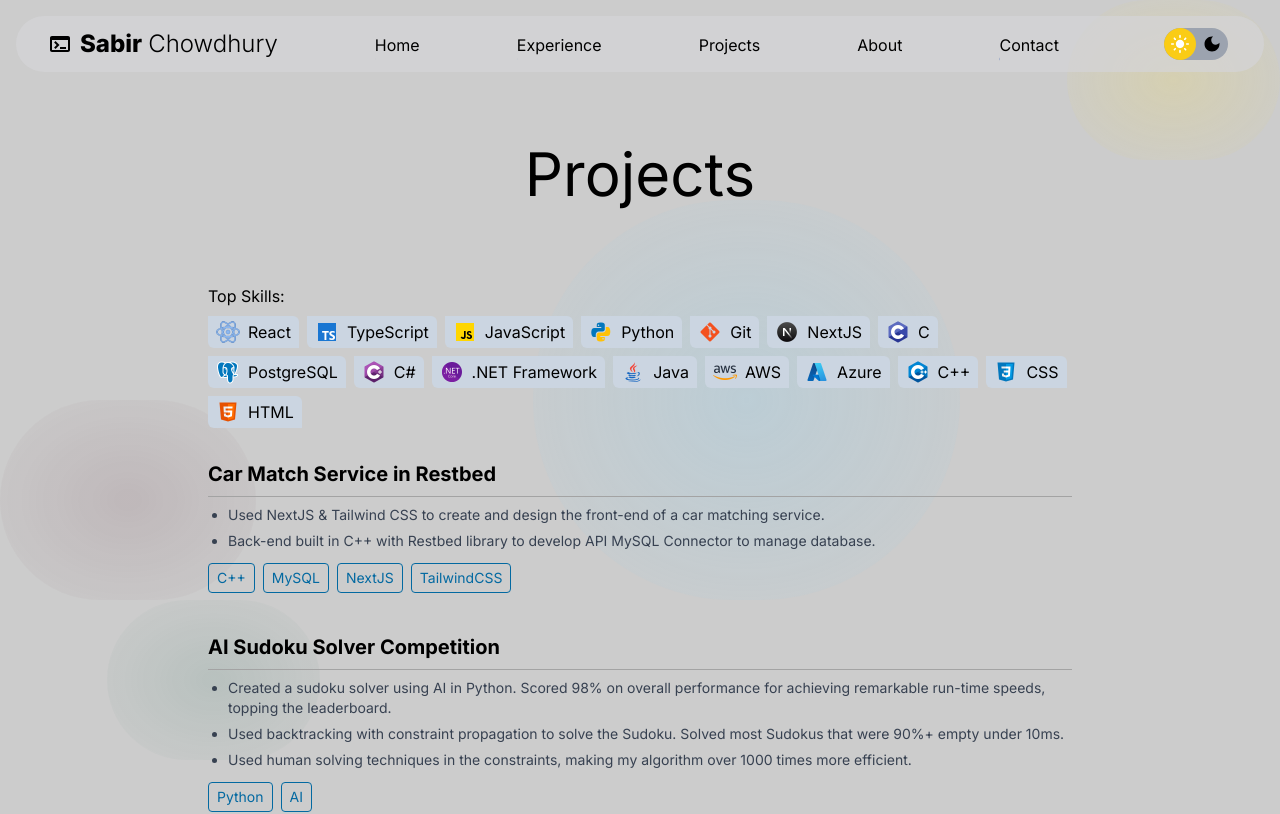
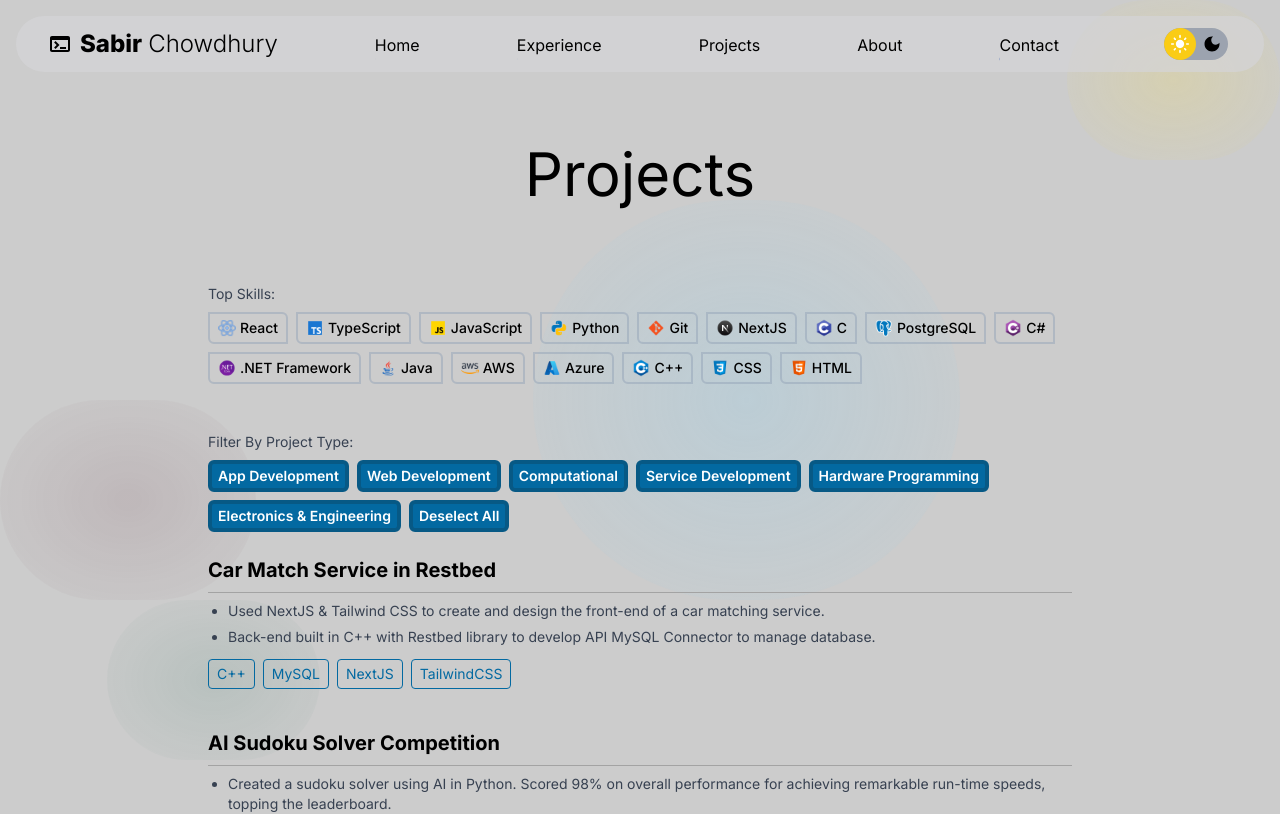
Before and after one commit to sabirchowdhury/portfolio-website, a Next.js app: page /projects in a window 1280 px wide. Shown: the top 814 px of the page. Built offline with nearby package versions, Linux system fonts and the light colour scheme.

Commit message:
add filter

```diff
--- a/app/projects/_content/projects.ts
+++ b/app/projects/_content/projects.ts
@@ -1,13 +1,15 @@
 import { techs } from "@/utils/techs";
 
 export enum projectTypes {
-  App = "App development",
-  Web = "Web development",
+  App = "App Development",
+  Web = "Web Development",
   Computational = "Computational",
-  Service = "Service development",
-  Hardware = "Hardware",
-  Electonics = "Electronics",
+  Service = "Service Development",
+  Hardware = "Hardware Programming",
+  Electonics = "Electronics & Engineering",
 }
+
+export type projectTypeKeys = keyof typeof projectTypes;
 
 const projects = [
   {
@@ -107,8 +109,8 @@ const projects = [
       "Assessed the completeness of my team's work with server tests and conducted continuity tests.",
     ],
     techs: [],
-    extras: ["Electronics", "Hardware", "Networks", "Network Topologies"],
-    type: [projectTypes.Electonics, projectTypes.Hardware],
+    extras: ["Electronics", "Networks", "Network Topologies"],
+    type: [projectTypes.Electonics],
   },
   {
     heading: "CPU Design with VGA Output on an ALU",
--- a/app/projects/page.tsx
+++ b/app/projects/page.tsx
@@ -4,13 +4,15 @@ import Heading from "@/components/Heading";
 import NavButton from "@/components/NavButton/NavButton";
 import useMounted from "@/utils/useMounted";
 import classNames from "classnames";
-import projects from "./_content/projects";
-import TechIcons from "@/utils/techIcons";
+import projects, { projectTypeKeys, projectTypes } from "./_content/projects";
+import TechIcons, { techIconKeys } from "@/utils/techIcons";
 import TechTag from "@/components/TechTag";
 import { techs } from "@/utils/techs";
 import techIcons from "@/utils/techIcons";
 import Image from "next/image";
 import ComponentInView from "@/components/ComponentInView";
+import { ComponentProps, HTMLProps, useState } from "react";
+import { FilterAltOffOutlined } from "@mui/icons-material";
 
 const topSkills = [
   techs.React,
@@ -33,12 +35,15 @@ const topSkills = [
 
 export default function Home() {
   const mounted = useMounted();
+  const [selectedProjectTypes, setSelectedProjectTypes] = useState<
+    projectTypes[]
+  >(Object.values(projectTypes));
 
-  Object.keys(TechIcons).map((item, idx) => console.log(item));
+  console.log(selectedProjectTypes);
+
   return (
-    <main className="flex flex-grow flex-col mx-auto p-4 w-full max-w-4xl">
+    <main className="flex flex-grow flex-col mx-auto p-4 w-full max-w-4xl overflow-x-clip">
       <Heading text="Projects" />
-
       {/* <div className="flex flex-wrap gap-2 gap-x-3">
         {Object.keys(TechIcons({})).map((item, idx) => (
           <div
@@ -60,25 +65,81 @@ export default function Home() {
           </div>
         ))}
       </div> */}
-      <h2 className="mb-2">Top Skills:</h2>
-      <div className="flex flex-wrap gap-2 mb-8">
+      <h2 className="mb-2 text-sm text-gray-700 dark:text-slate-400">
+        Top Skills:
+      </h2>
+      <ComponentInView
+        className="flex flex-wrap gap-2 mb-12 duration-1000 transition-opacity"
+        notViewedClass="opacity-0"
+        viewedClass="opacity-100"
+      >
         {topSkills.map((skill, idx) => (
           <div
             key={`skill-tag-${idx}`}
-            className="flex items-center gap-2 bg-slate-300 dark:bg-slate-600 py-1 px-2 rounded-md rounded-br-none rounded-tl-none"
+            className="flex items-center font-medium gap-1 text-sm border-2 border-opacity-50 border-slate-400 dark:border-slate-600 py-1 px-2 rounded-md rounded-br-none rounded-tl-none"
           >
             <Image
-              width={24}
-              height={24}
-              src={techIcons[skill as keyof typeof techIcons]}
+              width={18}
+              height={18}
+              src={techIcons[skill as techIconKeys]}
               alt={`${skill}-logo`}
             />
             {skill}
           </div>
         ))}
-      </div>
+      </ComponentInView>
 
-      {projects.map(({ heading, bulletPoints, techs, extras }, index) => (
+      <h2 className="mb-2 text-sm text-gray-700 dark:text-slate-400">
+        Filter By Project Type:
+      </h2>
+      <ComponentInView className="flex flex-wrap gap-2 mb-6">
+        {Object.values(projectTypes).map((key, filterIdx) => {
+          return (
+            <FilterButton
+              buttonText={key}
+              isSelected={selectedProjectTypes.includes(key)}
+              key={`filter-${filterIdx}`}
+              onClick={() =>
+                setSelectedProjectTypes((prev) =>
+                  !selectedProjectTypes.includes(key)
+                    ? [...prev, key]
+                    : prev.filter((prevKeys) => prevKeys !== key)
+                )
+              }
+            />
+          );
+        })}
+        <FilterButton
+          buttonText={
+            Object.values(projectTypes)
+              .map((currentKey) => selectedProjectTypes.includes(currentKey))
+              .includes(false)
+              ? "Select All"
+              : "Deselect All"
+          }
+          isSelected={
+            !Object.values(projectTypes)
+              .map((currentKey) => selectedProjectTypes.includes(currentKey))
+              .includes(false)
+          }
+          onClick={() => {
+            setSelectedProjectTypes((prev) =>
+              Object.values(projectTypes)
+                .map((currentKey) => prev.includes(currentKey))
+                .includes(false)
+                ? Object.values(projectTypes)
+                : []
+            );
+          }}
+        />
+      </ComponentInView>
+      {projects
+        .filter(({ type }) =>
+          type.find((typeToFilter) =>
+            selectedProjectTypes.includes(typeToFilter)
+          )
+        )
+        .map(({ heading, bulletPoints, techs, extras }, index) => (
           <ComponentInView
             threshold={0.2}
             key={`${index}-project`}
@@ -108,6 +169,35 @@ export default function Home() {
             </div>
           </ComponentInView>
         ))}
+      {selectedProjectTypes.length === 0 && (
+        <div className="flex justify-center pt-10 text-xl h-96">
+          <span className="flex items-center gap-4 h-fit">
+            <FilterAltOffOutlined fontSize="inherit" /> No filters selected
+          </span>
+        </div>
+      )}
     </main>
   );
 }
+
+const FilterButton = ({
+  isSelected,
+  buttonText,
+  ...props
+}: { isSelected: boolean; buttonText: string } & ComponentProps<"button">) => (
+  <button
+    {...props}
+    className={classNames(
+      "py-0.5 px-1.5 rounded-md text-sm font-semibold border-4",
+      props.className,
+      {
+        "bg-sky-700 dark:bg-emerald-400 text-white dark:text-black border-sky-800 dark:border-emerald-300":
+          isSelected,
+        "dark:bg-slate-700 bg-slate-500 dark:border-slate-800 border-slate-500 text-white":
+          !isSelected,
+      }
+    )}
+  >
+    {buttonText}
+  </button>
+);
--- a/utils/techIcons.ts
+++ b/utils/techIcons.ts
@@ -21,4 +21,6 @@ const techIcons = {
   [techs.TypeScript]: "/typescript.png",
 };
 
+export type techIconKeys = keyof typeof techIcons;
+
 export default techIcons;
```
Lines whose indentation alone changed are shown as unchanged.
